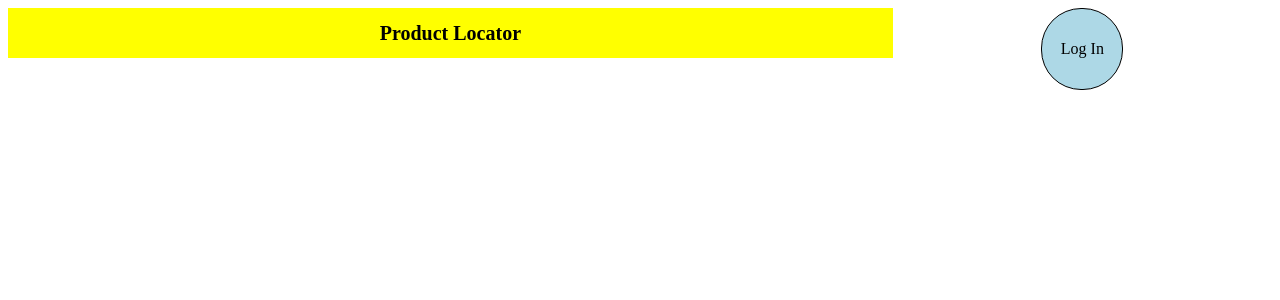
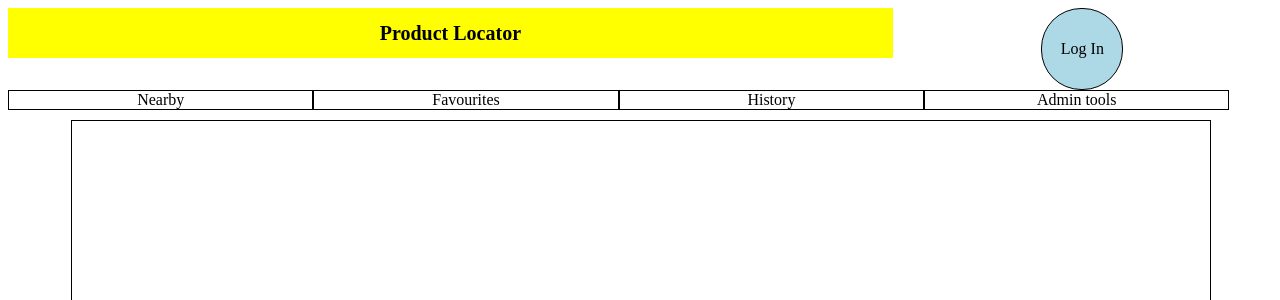
Before and after one commit to salokristian/product-locator, a React (Create React App) app in the folder frontend/: page / in a window 1280 px wide. Both pictures are taken after a click on the element "Log In". Shown: the top 300 px of the page. Built offline with nearby package versions, Linux system fonts and the light colour scheme.

Commit message:
First layout implementation

```diff
--- a/frontend/package.json
+++ b/frontend/package.json
@@ -24,6 +24,7 @@
     "not op_mini all"
   ],
   "devDependencies": {
+    "babel-eslint": "^10.0.1",
     "eslint": "^5.6.0",
     "eslint-plugin-react": "^7.11.1"
   }
--- a/frontend/src/components/landingPage/landingPage.js
+++ b/frontend/src/components/landingPage/landingPage.js
@@ -1,12 +1,26 @@
 import React, { Component } from 'react';
+import getList from './mockdata';
 import './landingPage.scss';
 
 export default class LandingPage extends Component {
 
+  constructor(...args) {
+    super(...args);
+
+    this.state = {
+      loggedIn: false,
+    };
+    this.testList = getList();
+  }
+
+
   loginClick = () => {
-    console.log('Log in clicked');
+    this.setState({
+      loggedIn: !this.state.loggedIn,
+    });
   }
   render() {
+    const { loggedIn = false } = this.state;
     return (
       <div>
         <div className="landing-page-header-container">
@@ -22,7 +36,28 @@ export default class LandingPage extends Component {
             </p>
           </div>
         </div>
-
+        <div className="landing-page-filters">
+          <div className="landing-page-filter-names">
+            <p> Nearby </p>
+          </div>
+          { loggedIn &&
+          <div className="landing-page-filter-names">
+            <p> Favourites </p>
+          </div>
+          }
+          { loggedIn &&
+          <div className="landing-page-filter-names">
+            <p> History </p>
+          </div>
+          }
+          { loggedIn &&
+          <div className="landing-page-filter-names">
+            <p> Admin tools </p>
+          </div>
+          }
+        </div>
+        <div className="landing-page-store-list-container">
+        </div>
       </div>
     );
   }
--- a/frontend/src/components/landingPage/landingPage.scss
+++ b/frontend/src/components/landingPage/landingPage.scss
@@ -30,3 +30,28 @@
 .landing-page-header-container .landing-page-login p {
   margin: auto;
 }
+
+.landing-page-filters {
+  width: 100%;
+  display: inline-flex;
+}
+
+.landing-page-filter-names {
+  display: flex;
+  width: 24%;
+  border: 1px solid black;
+  cursor: pointer;
+
+}
+
+.landing-page-filter-names p {
+  margin: auto;
+}
+
+.landing-page-store-list-container {
+  margin-top: 10px;
+  width: 90%;
+  margin-left: 5%;
+  min-height: 300px;
+  border: 1px solid black;
+}
--- /dev/null
+++ b/frontend/src/components/landingPage/mockdata.js
@@ -0,0 +1,8 @@
+export default function getList() {
+  return [
+    { name: 'prisma', distance: 100 },
+    { name: 'alepa', distance: 13 },
+    { name: 'alko', distance: 3 },
+    { name: 'k-kauppa', distance: 303 }
+  ];
+}
```
Also changed, not shown: frontend/.eslintrc.json, 1 other file (tests, documents, lock files or other folders).
